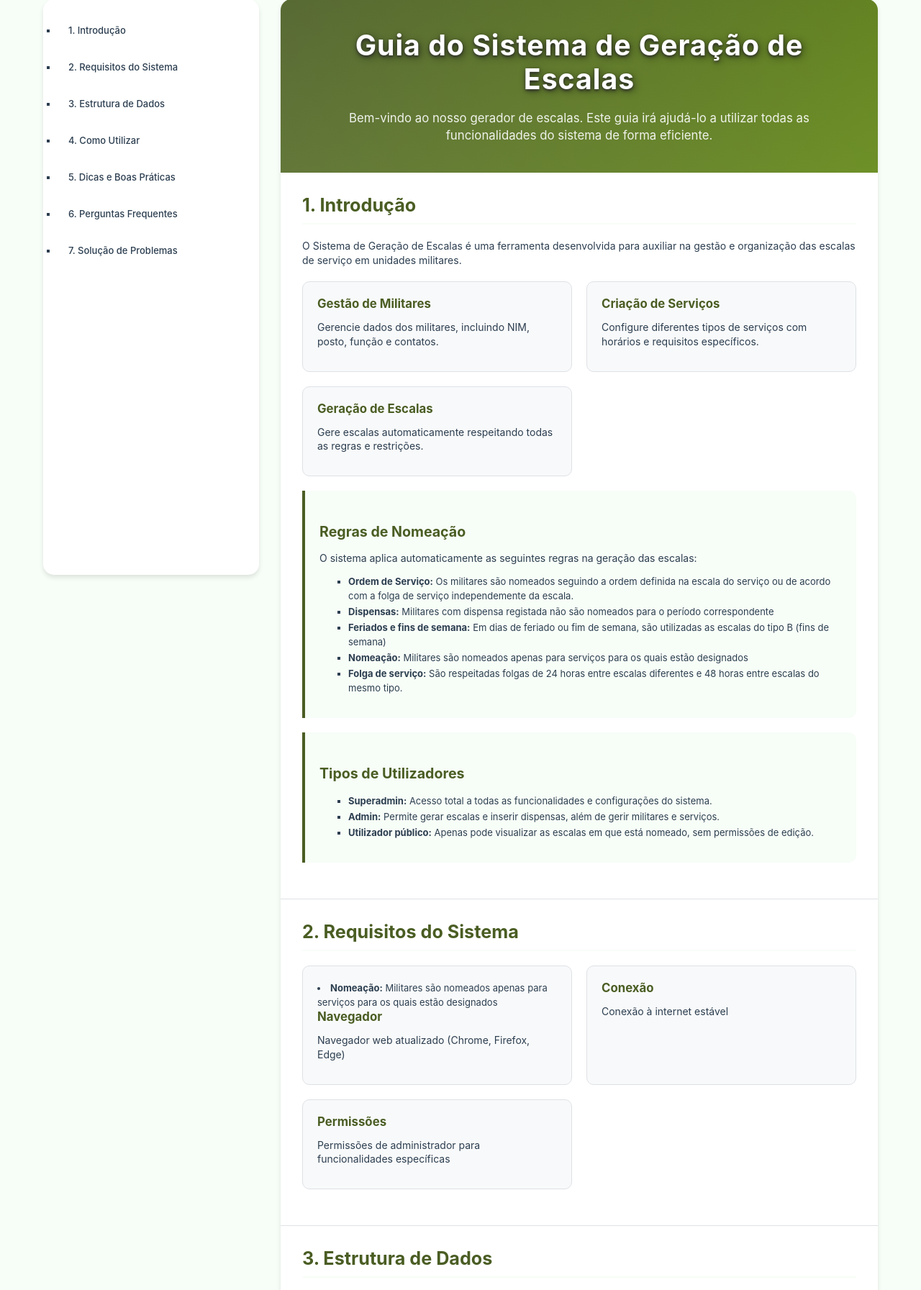
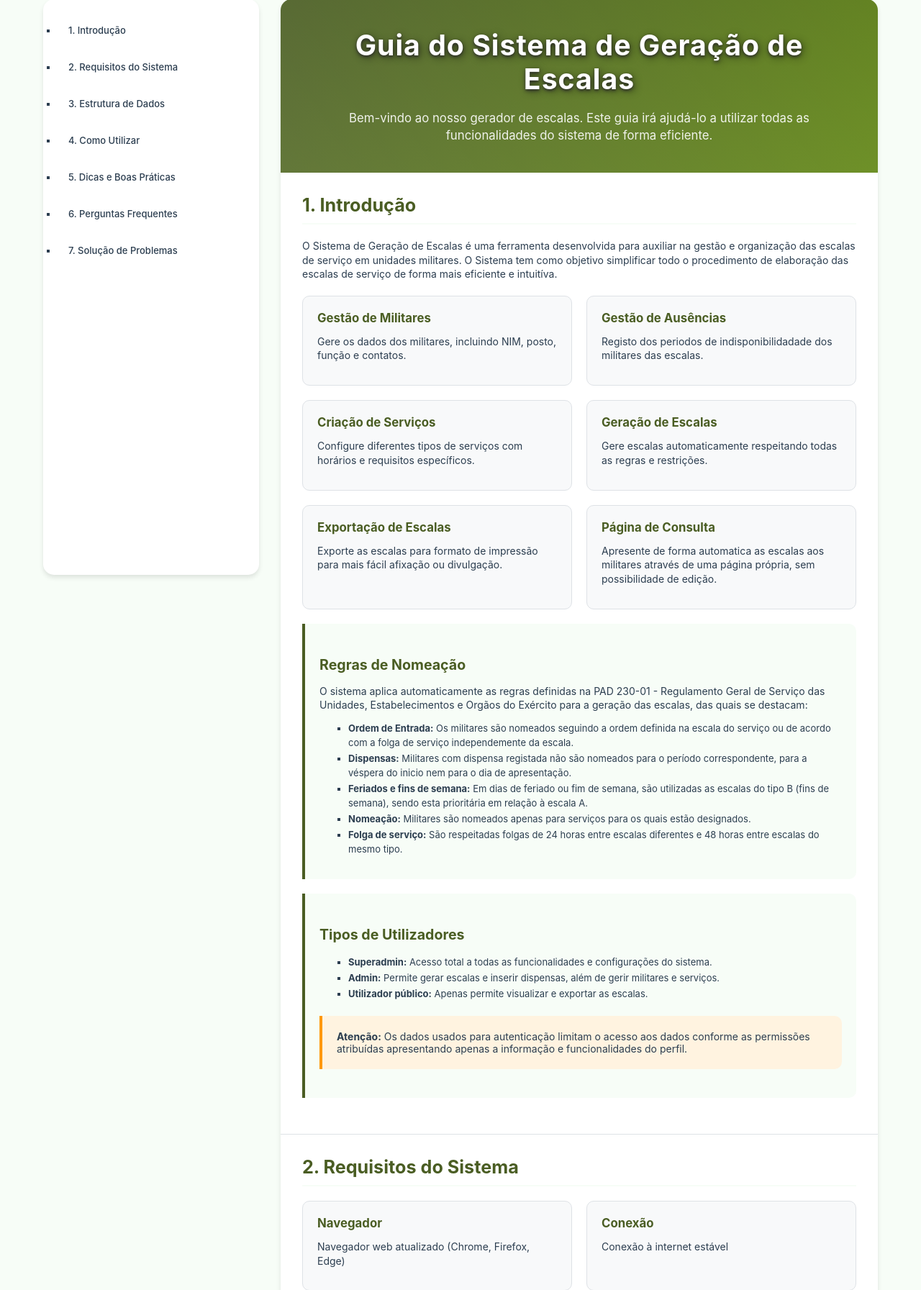
Before and after one commit to ProjetoFinal2025/GeradorEscalas, a Django app: page /guia/ in a window 1280 px wide. Shown: the part 175-1968 px from the top of the page at 72% size. Run offline with Django 5.2, Linux system fonts and the light colour scheme.

Commit message:
Update guia.html

```diff
--- a/Projeto/core/templates/admin/guia.html
+++ b/Projeto/core/templates/admin/guia.html
@@ -346,32 +346,51 @@
 
         <div id="introducao" class="guide-section">
             <h2>1. Introdução</h2>
-            <p>O Sistema de Geração de Escalas é uma ferramenta desenvolvida para auxiliar na gestão e organização das escalas de serviço em unidades militares.</p>
+            <p>O Sistema de Geração de Escalas é uma ferramenta desenvolvida para auxiliar na gestão e organização das escalas de serviço em unidades militares. O Sistema tem como objetivo simplificar todo
+            o procedimento de elaboração das escalas de serviço de forma mais eficiente e intuitíva. </p>
 
             <div class="card-grid">
                 <div class="info-card">
                     <h4>Gestão de Militares</h4>
-                    <p>Gerencie dados dos militares, incluindo NIM, posto, função e contatos.</p>
+                    <p>Gere os dados dos militares, incluindo NIM, posto, função e contatos.</p>
                 </div>
+
+                <div class="info-card">
+                    <h4>Gestão de Ausências</h4>
+                    <p>Registo dos periodos de indisponibilidadade dos militares das escalas.</p>
+                </div>
+
                 <div class="info-card">
                     <h4>Criação de Serviços</h4>
                     <p>Configure diferentes tipos de serviços com horários e requisitos específicos.</p>
                 </div>
+
                 <div class="info-card">
                     <h4>Geração de Escalas</h4>
                     <p>Gere escalas automaticamente respeitando todas as regras e restrições.</p>
+                </div>
+
+                <div class="info-card">
+                    <h4>Exportação de Escalas</h4>
+                    <p>Exporte as escalas para formato de impressão para mais fácil afixação ou divulgação.</p>
+                </div>
+
+                <div class="info-card">
+                    <h4>Página de Consulta</h4>
+                    <p>Apresente de forma automatica as escalas aos militares através de uma página própria, sem possibilidade de edição.</p>
                 </div>
             </div>
 
             <div class="tip-box">
                 <h3>Regras de Nomeação</h3>
-                <p>O sistema aplica automaticamente as seguintes regras na geração das escalas:</p>
+                <p>O sistema aplica automaticamente as regras definidas na PAD 230-01 - Regulamento Geral de Serviço das Unidades, Estabelecimentos e Orgãos do Exército para
+                a geração das escalas, das quais se destacam:</p>
                 <ul>
-                    <li><strong>Ordem de Serviço:</strong> Os militares são nomeados seguindo a ordem definida na escala do serviço
+                    <li><strong>Ordem de Entrada:</strong> Os militares são nomeados seguindo a ordem definida na escala do serviço
                         ou de acordo com a folga de serviço independemente da escala.</li>
-                    <li><strong>Dispensas:</strong> Militares com dispensa registada não são nomeados para o período correspondente</li>
-                    <li><strong>Feriados e fins de semana:</strong> Em dias de feriado ou fim de semana, são utilizadas as escalas do tipo B (fins de semana)</li>
-                    <li><strong>Nomeação:</strong> Militares são nomeados apenas para serviços para os quais estão designados</li>
+                    <li><strong>Dispensas:</strong> Militares com dispensa registada não são nomeados para o período correspondente, para a véspera do inicio nem para o dia de apresentação.</li>
+                    <li><strong>Feriados e fins de semana:</strong> Em dias de feriado ou fim de semana, são utilizadas as escalas do tipo B (fins de semana), sendo esta prioritária em relação à escala A.</li>
+                    <li><strong>Nomeação:</strong> Militares são nomeados apenas para serviços para os quais estão designados.</li>
                     <li><strong>Folga de serviço:</strong> São respeitadas folgas de 24 horas entre escalas diferentes e 48 horas entre escalas do mesmo tipo.</li>
                 </ul>
             </div>
@@ -381,15 +400,18 @@
                 <ul>
                     <li><strong>Superadmin:</strong> Acesso total a todas as funcionalidades e configurações do sistema.</li>
                     <li><strong>Admin:</strong> Permite gerar escalas e inserir dispensas, além de gerir militares e serviços.</li>
-                    <li><strong>Utilizador público:</strong> Apenas pode visualizar as escalas em que está nomeado, sem permissões de edição.</li>
+                    <li><strong>Utilizador público:</strong> Apenas permite visualizar e exportar as escalas.</li>
                 </ul>
+                <div class="warning-box">
+                   <strong>Atenção:</strong> Os dados usados para autenticação limitam o acesso aos dados conforme as permissões atribuídas apresentando apenas a informação e funcionalidades do perfil.
+                </div>
             </div>
         </div>
 
         <div id="requisitos" class="guide-section">
             <h2>2. Requisitos do Sistema</h2>
             <div class="card-grid">
-                <div class="info-card"><li><strong>Nomeação:</strong> Militares são nomeados apenas para serviços para os quais estão designados</li>
+                <div class="info-card">
                     <h4>Navegador</h4>
                     <p>Navegador web atualizado (Chrome, Firefox, Edge)</p>
                 </div>
@@ -397,9 +419,14 @@
                     <h4>Conexão</h4>
                     <p>Conexão à internet estável</p>
                 </div>
+                <br>
+                <div class="info-card">
+                    <h4>Base de dados</h4>
+                    <p>Sistema de gestão de bases de dados MySQL.</p>
+                </div>
                 <div class="info-card">
                     <h4>Permissões</h4>
-                    <p>Permissões de administrador para funcionalidades específicas</p>
+                    <p>Permissões adequadas ao tipo de utilizador. SuperAdmin ou Admin para edições.</p>
                 </div>
             </div>
         </div>
@@ -412,7 +439,7 @@
                     <div class="accordion-content">
                         <p>Cada militar é identificado por um NIM único e possui informações essenciais:</p>
                         <ul>
-                            <li><strong>NIM:</strong> Número de Identificação Militar (8 dígitos)</li>
+                            <li><strong>NIM:</strong> Número de Identificação Militar (8 dígitos), usado para toda a lógica de nomeações e cálculo de folgas.</li>
                             <li><strong>Nome:</strong> Nome completo do militar</li>
                             <li><strong>Posto:</strong> Posto militar atual</li>
                             <li><strong>Função:</strong> Função desempenhada na unidade</li>
@@ -433,7 +460,7 @@
                             <li><strong>Horário:</strong> Início e fim do serviço</li>
                             <li><strong>Elementos:</strong> Número de militares necessários</li>
                             <li><strong>Reservas:</strong> Número de militares reserva</li>
-                            <li><strong>Tipo de Escala:</strong> A (dias úteis), B (fins de semana) ou AB (ambos)</li>
+                            <li><strong>Tipos de Escala:</strong> A (dias úteis), B (fins de semana) ou AB (ambos)</li>
                         </ul>
                         <div class="warning-box">
                             <strong>Atenção:</strong> Ao alterar o tipo de escala de um serviço, verificar se não existem escalas já criadas que possam ser afetadas.
@@ -490,21 +517,26 @@
             <ol class="steps">
                 <li>
                     <h3>Configuração Inicial</h3>
-                    <p>Configurar os dados básicos da unidade:</p>
+                    <p>Inicialmente são inseridos os dados gerais:</p>
                     <ul>
-                        <li>Adicionar os militares da unidade</li>
-                        <li>Configurar os serviços necessários</li>
+                        <li>Inserir os dados básicos da Unidade (opcional). Estes dados são usados exclusivamente nas exportações.</li>
+                        <li>Adicionar os militares relevantes para as escalas com todos dados no formulário respetivo</li>
+                        <img src="">
+                        <div class="warning-box">
+                            <strong>Importante:</strong> Deve verificar se o NIM do militar está correto. A correção posterior tem impacto na geração das escalas.
+                        </div>
+                        <li>Configurar os serviços necessários:</li>
+                        	<ol>
+                        	<li>Designação do serviço</li>
+                        	<li>Horários do serviço</li>
+                        	<li>Tipos de escalas: A, B ou ambas</li>
+                        	<li>Quantidade de militares a nomear por dia, efetivo(s) e reserva(s)</li>
+                        	</ol>
+
                         <li>Definir os feriados do ano</li>
-                    </ul>
-                </li>
 
-                <li>
-                    <h3>Criação de Escalas</h3>
-                    <p>Para cada serviço, criar as escalas correspondentes:</p>
-                    <ul>
-                        <li>Selecionar o tipo de escala (A ou B)</li>
-                        <li>Definir a ordem dos militares</li>
-                        <li>Verificar a distribuição equilibrada</li>
+
+
                     </ul>
                 </li>
 
@@ -512,10 +544,29 @@
                     <h3>Gestão de Dispensas</h3>
                     <p>Registar as dispensas dos militares:</p>
                     <ul>
+                        <li>Adicionar dispensas individuais</li>
                         <li>Usar o calendário de dispensas</li>
-                        <li>Adicionar dispensas individuais</li>
+                        <ol>
+                        	<li>Clique no dia de inicio</li>
+                        	<li>Clique no dia de fim</li>
+                        	<li>Preencher o motivo e salvar para a dispensa aparecer no calendário</li>
+                        </ol>
+
                         <li>Editar ou eliminar dispensas</li>
                     </ul>
+                </li>
+
+
+                <li>
+                    <h3>Criação de Escalas</h3>
+                    <p>Para cada serviço, criar as escalas correspondentes:</p>
+                    <ul>
+                        <li>Selecionar o tipo de escala (A ou B)</li>
+                        <li>Definir a ordem dos militares. Deve ser feito para ambas as escalas</li>
+                    </ul>
+                     <div class="warning-box">
+                     	<strong>Importante:</strong> Confirmar atentamente a ordem dos militares antes de gerar qualquer escala.
+                    </div>
                 </li>
 
                 <li>
@@ -527,6 +578,9 @@
                         <li>Fazer ajustes manuais se necessário</li>
                         <li>Exportar para PDF</li>
                     </ul>
+                    <div class="warning-box">
+                     	<strong>Importante:</strong> A geração de escalas não pode ser executada com início no dia atual. Deve ser pelo menos o dia seguinte.
+                    </div>
                 </li>
             </ol>
         </div>
@@ -547,7 +601,7 @@
                     <h4>Geração de Escalas</h4>
                     <ul>
                         <li>Planear as escalas com antecedência</li>
-                        <li>Considerar as qualificações dos militares</li>
+                        <li>Gerar as previsões com frequência para evitar dias vazios</li>
                         <li>Manter um histórico das escalas geradas</li>
                     </ul>
                 </div>
@@ -571,8 +625,29 @@
             </div>
 
             <div class="faq-item">
+                <p class="faq-question">Posso recuperar dados apagados?</p>
+                <p>Sim. Os dados mais críticos como militares, serviços e escalas tem a possiibilidade de ser repostos na página respetiva no ícone localizado no canto superior direito.</p>
+            </div>
+
+            <div class="faq-item">
+                <p class="faq-question">A minha password está segura?</p>
+                <p>Sim. A passsords são guardadas num base de dados encriptada que não é visivel para qualquer utilizador. Se for perdida, terá que ser redefinida pelo administrador.</p>
+            </div>
+
+
+            <div class="faq-item">
+                <p class="faq-question">Em caso de falha do programa. Perco os dados das escalas?</p>
+                <p>Não. Todos os dados são guardados numa base de dados indepentende do sistema para preservação da sua integridade.</p>
+            </div>
+
+            <div class="faq-item">
                 <p class="faq-question">Como gerar uma nova escala?</p>
                 <p>Aceder a "Previsões de Nomeação", selecionar o serviço e o período desejado, e clicar em "Gerar Previsões".</p>
+            </div>
+
+            <div class="faq-item">
+                <p class="faq-question">Como vejo o histórico de nomeações?</p>
+                <p>Por defeito, a apresentação das previsões mostra o dia atual no topo da tabela. No entanto, é possivel rolar a tabela para visualizar as nomeações anteriores até à data em que foi criada o serviço.</p>
             </div>
 
             <div class="faq-item">
@@ -594,7 +669,7 @@
 
             <div class="tip-box">
                 <h3>Contato para Suporte</h3>
-                <p>Em caso de problemas não resolvidos, entre em contato com o administrador do sistema.</p>
+                <p>Em caso de problemas não resolvidos ou dúvidas na nomeação, entre em contato com o administrador do sistema.</p>
             </div>
         </div>
     </main>
```
